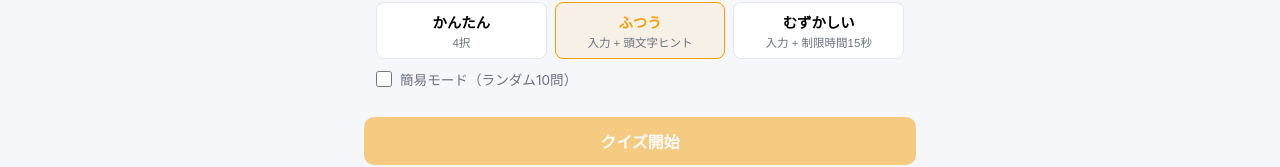
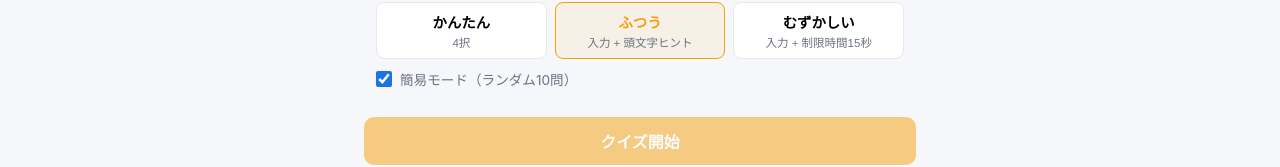
Before and after one commit to coco65884/tokyo-master, a React (Vite) app: page /quiz in a window 1280 px wide. Shown: the part 355-522 px from the top of the page. Built offline with nearby package versions, Linux system fonts and the light colour scheme.

Commit message:
feat: 簡易モード(ランダム10問)をデフォルトONに変更
Co-Authored-By: Claude Opus 4.6 (1M context) <noreply@anthropic.com>

```diff
--- a/src/components/quiz/QuizSelector.tsx
+++ b/src/components/quiz/QuizSelector.tsx
@@ -63,7 +63,7 @@ export default function QuizSelector({ onStart, onStartSpeedRun, onStartBlankMap
   const [selectedWard, setSelectedWard] = useState<string>('');
   const [selectedTheme, setSelectedTheme] = useState<string>('rivers');
   const [difficulty, setDifficulty] = useState<DifficultyLevel>(loadPreferredDifficulty);
-  const [quickMode, setQuickMode] = useState(false);
+  const [quickMode, setQuickMode] = useState(true);
   // Blank map state
   const [blankMapRange, setBlankMapRange] = useState<BlankMapRange>('ku');
   // Speed run state
```
